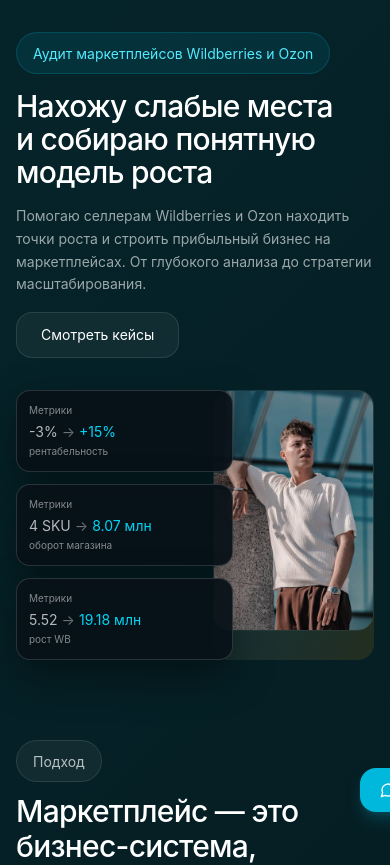
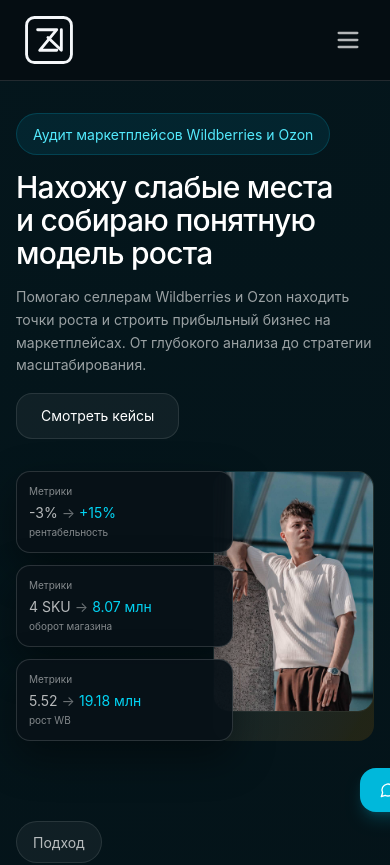
Before and after one commit to zubarevmarketplace/zubarevmarketplace.github.io, a React (Vite) app: page / in a window 390 px wide. Shown: the top 865 px of the page. Built offline with nearby package versions, Linux system fonts and the light colour scheme.

Commit message:
Refine mobile webview-safe visuals without changing detection

```diff
--- a/src/styles/index.css
+++ b/src/styles/index.css
@@ -36,7 +36,10 @@
 .webview-safe .app-shell,
 .webview-safe .webview-safe-bg {
   background-color: #050b0f !important;
-  background-image: linear-gradient(135deg, #05242a 0%, #050b0f 48%, #2a1b05 100%) !important;
+  background-image:
+    linear-gradient(160deg, #04161c 0%, #050b0f 44%, #151108 100%),
+    radial-gradient(110% 70% at 12% -8%, rgba(18, 164, 190, 0.14) 0%, rgba(18, 164, 190, 0) 56%),
+    radial-gradient(90% 65% at 92% -10%, rgba(170, 115, 24, 0.12) 0%, rgba(170, 115, 24, 0) 58%) !important;
   background-attachment: scroll !important;
 }
 
@@ -54,9 +57,7 @@
 .webview-safe .decorative-glow,
 .webview-safe .background-orb,
 .webview-safe .mesh-gradient,
-.webview-safe .noise-overlay,
-.webview-safe [class*='blur-['],
-.webview-safe [style*='blur('] {
+.webview-safe .noise-overlay {
   display: none !important;
 }
 
@@ -64,8 +65,14 @@
 .webview-safe footer,
 .webview-safe #mobile-main-menu,
 .webview-safe .mobile-menu {
-  background: rgba(5, 11, 15, 0.96) !important;
-  border-color: rgba(255, 255, 255, 0.1) !important;
+  background: rgba(6, 13, 18, 0.96) !important;
+  border-color: rgba(255, 255, 255, 0.12) !important;
+}
+
+.webview-safe header {
+  position: sticky;
+  top: 0;
+  z-index: 120 !important;
 }
 
 .webview-safe [data-glass='true'],
@@ -76,10 +83,16 @@
 }
 
 .webview-safe [data-cta='primary'] {
-  background: linear-gradient(135deg, #12d6f3, #05a9c7) !important;
+  background: linear-gradient(135deg, #1adfff 0%, #08b7da 52%, #0498bb 100%) !important;
   color: #ffffff !important;
-  border-color: rgba(18, 214, 243, 0.42) !important;
-  box-shadow: 0 12px 30px rgba(18, 214, 243, 0.24) !important;
+  border-color: rgba(26, 223, 255, 0.5) !important;
+  box-shadow: 0 12px 30px rgba(8, 183, 218, 0.32) !important;
+}
+
+.webview-safe [data-cta='primary']:hover,
+.webview-safe [data-cta='primary']:focus-visible {
+  background: linear-gradient(135deg, #35e5ff 0%, #11c3e6 52%, #06a7ca 100%) !important;
+  box-shadow: 0 14px 34px rgba(9, 195, 230, 0.36) !important;
 }
 @media (max-width: 768px) {
   .app-shell .background-glows {
```
